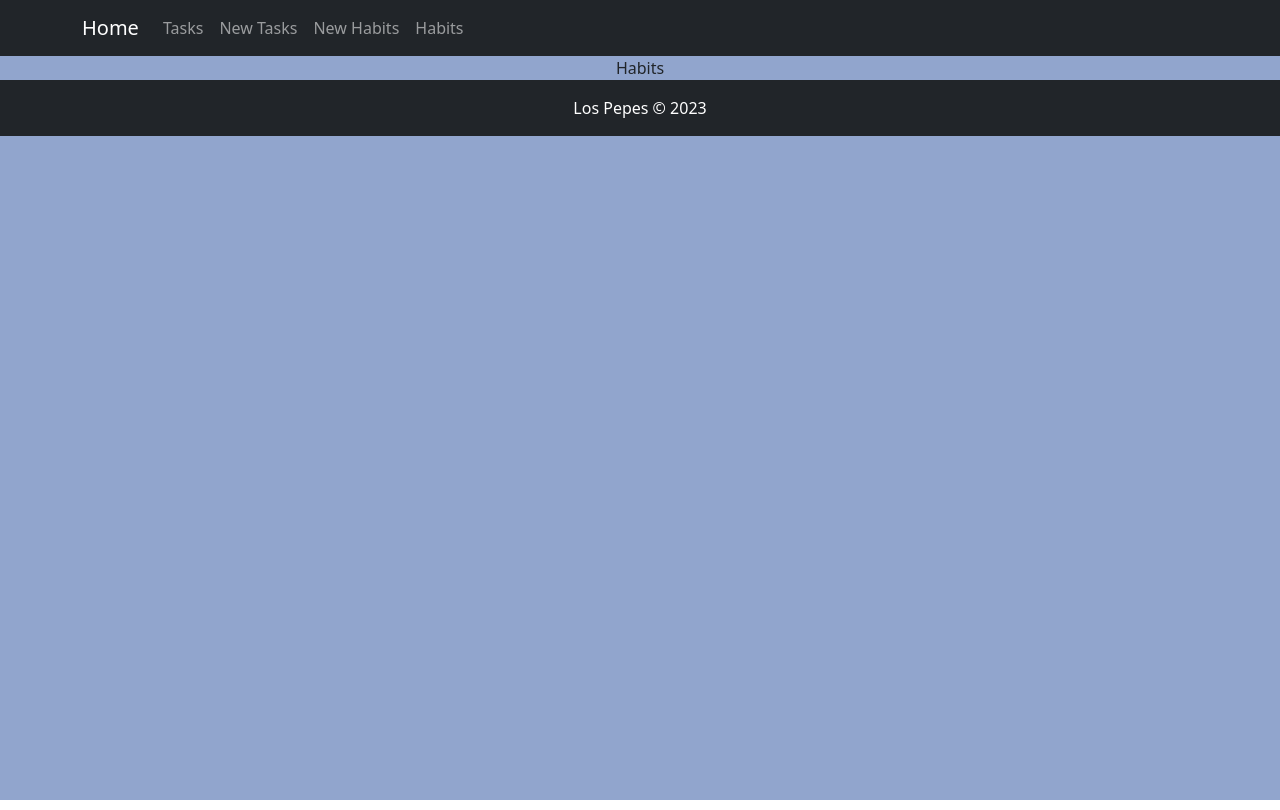
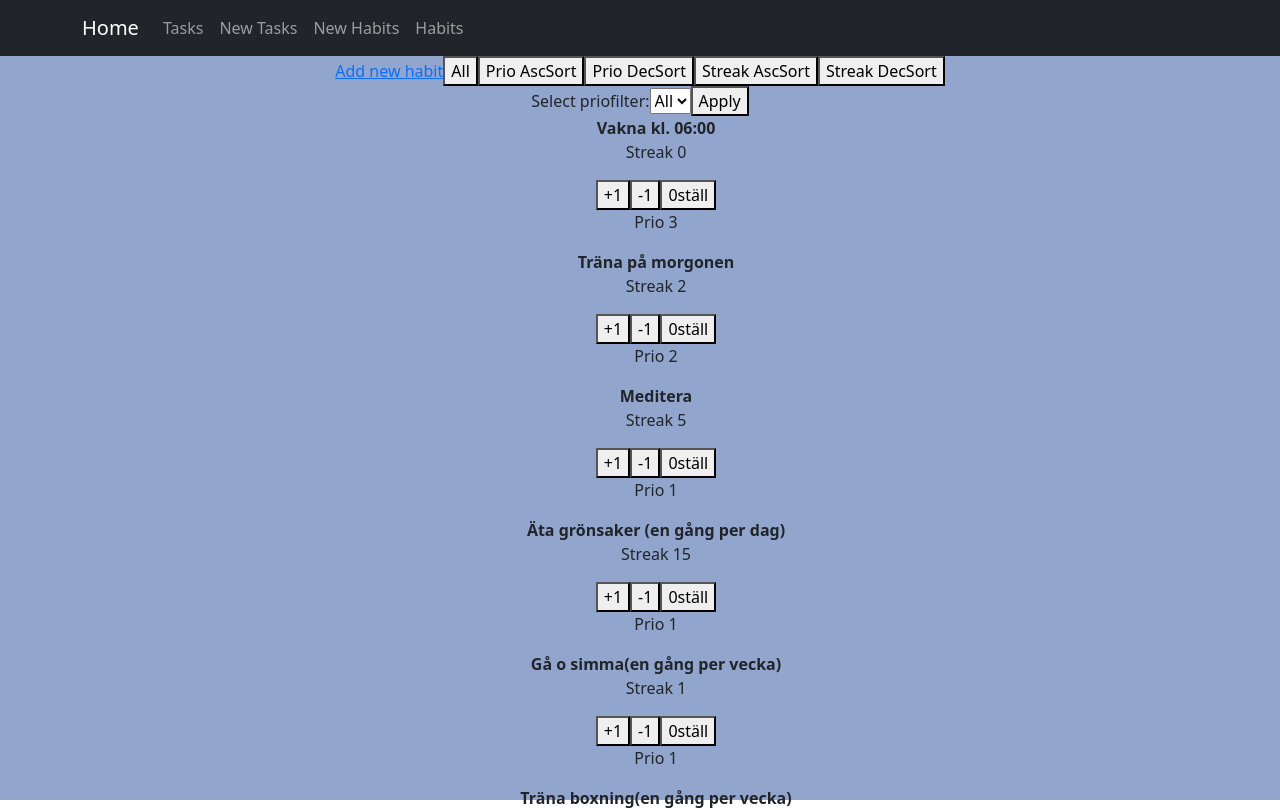
Before and after one commit to DetectiveGarcia/Task-Habits-applikation, a React (Create React App) app: page /habits in a window 1280 px wide. Shown: the top 810 px of the page. Built offline with nearby package versions, Linux system fonts and the light colour scheme.

Commit message:
Added habits

```diff
--- a/src/App.js
+++ b/src/App.js
@@ -17,7 +17,7 @@ function App() {
       title: "La vida Loca",
       description: "Dont fuk with pable",
 
-      time:"10 timmar ",
+      time: "10 timmar ",
       type: "Activity with friends",
       completed: false,
     },
@@ -25,7 +25,7 @@ function App() {
       title: "Cleaning chores",
       description: "Wash dishes",
 
-      time:"15 minuter" ,
+      time: "15 minuter",
       type: "Home Chores",
       completed: false,
     },
@@ -105,12 +105,171 @@ function App() {
     }
   }
 
+  ///Habits
+
+  let habits = [
+    {
+      title: "Vakna kl. 06:00",
+      streak: 0,
+      prio: 3,
+    },
+    {
+      title: "Träna på morgonen",
+      streak: 2,
+      prio: 2,
+    },
+    {
+      title: "Meditera",
+      streak: 5,
+      prio: 1,
+    },
+    {
+      title: "Äta grönsaker (en gång per dag)",
+      streak: 15,
+      prio: 1,
+    },
+    {
+      title: "Gå o simma(en gång per vecka)",
+      streak: 1,
+      prio: 1,
+    },
+    {
+      title: "Träna boxning(en gång per vecka)",
+      streak: 0,
+      prio: 1,
+    },
+    {
+      title: "Spara pengar (en gång i månaden)",
+      streak: 4,
+      prio: 3,
+    },
+    {
+      title: "Koda varje dag",
+      streak: 4,
+      prio: 3,
+    },
+    {
+      title: "Ringa mormor minst en gång per vecka",
+      streak: 0,
+      prio: 1,
+    },
+  ];
+
+  let [habitsState, setHabitsState] = useState(habits)
+  let [filterTextValue, setFilterTextValue] = useState("All")
+
+  let filteredHabitList = habitsState.filter((habit) => {
+    if (filterTextValue === "All") {
+      return true
+    } else if (filterTextValue === "1") {
+      return habit.prio === 1
+    } else if (filterTextValue === "2") {
+      return habit.prio === 2
+    } else if (filterTextValue === "3") {
+      return habit.prio === 3
+    }
+  })
+
+  function onFilterValueSelected(filterValue) {
+    setFilterTextValue(filterValue);
+  }
+
+  let streakInc = (habitToUpdate) => {
+    setHabitsState((prevHabit) => {
+      return prevHabit.map((habit) =>
+        habit === habitToUpdate ? { ...habit, streak: habit.streak + 1 } : habit
+      );
+    });
+  };
+
+  let streakDec = (habitToUpdate) => {
+    setHabitsState((prevHabit) => {
+      return prevHabit.map((habit) =>
+        habit === habitToUpdate
+          ? { ...habit, streak: Math.max(0, habit.streak - 1) }
+          : habit
+      );
+    });
+  };
+
+
+  let streakReset = (habitToUpdate) => {
+    setHabitsState((prevHabit) => {
+      return prevHabit.map((habit) =>
+        habit === habitToUpdate
+          ? { ...habit, streak: 0 }
+          : habit
+      );
+    });
+  };
+
+
+  let addHabit = () => {
+
+    let updatedHabits = [...habitsState];
+    let titleInput = document.querySelector('#title');
+    let streakInput = document.querySelector('#streak');
+    let prioInput = document.querySelector('#prio');
+
+
+    let titleValue = titleInput.value;
+    let streakValue = streakInput.value;
+    let prioValue = prioInput.value;
+
+    let newHabit = {
+      title: titleValue,
+      streak: Number(streakValue),
+      prio: prioValue,
+    };
+
+    titleInput.value = '';
+    streakInput.value = '';
+    prioInput.value = '';
+
+
+
+    setHabitsState([newHabit, ...updatedHabits]);
+    alert(`New habit: ${titleValue}, added`);
+
+  }
+
+  function handleClick(e) {
+    let button = e.target.innerText;
+    if (button === "All") {
+      setHabitsState(habitsState);
+    } else if (button === "Prio AscSort") {
+      let sortedHabits = [...habitsState];
+      sortedHabits.sort((a, b) => {
+        return a.prio - b.prio;
+      });
+      setHabitsState(sortedHabits);
+    } else if (button === "Prio DecSort") {
+      let sortedHabits = [...habitsState];
+      sortedHabits.sort((a, b) => {
+        return b.prio - a.prio;
+      });
+      setHabitsState(sortedHabits);
+    } else if (button === "Streak AscSort") {
+      let sortedHabits = [...habitsState];
+      sortedHabits.sort((a, b) => {
+        return a.streak - b.streak;
+      });
+      setHabitsState(sortedHabits);
+    } else if (button === "Streak DecSort") {
+      let sortedHabits = [...habitsState];
+      sortedHabits.sort((a, b) => {
+        return b.streak - a.streak;
+      });
+      setHabitsState(sortedHabits);
+    }
+  }
+
   return (
     <>
       <div className="App">
         <Navbar />
         <Routes>
-          <Route path="/" element={<Home/>} />
+          <Route path="/" element={<Home />} />
           <Route path="/newtask" element={<NewTask {...{ addTask }} />} />
           <Route
             path="/tasks/"
@@ -130,8 +289,14 @@ function App() {
               />
             }
           />
-          <Route path="/newhabits" element={<NewHabits />} />
-          <Route path="/habits" element={<Habits />} />
+          <Route path="/newhabits" element={<NewHabits {...{addHabit}} />} />
+          <Route path="/habits" element={<Habits {...{
+            filteredHabitList, onFilterValueSelected,
+            streakInc,
+            streakDec,
+            handleClick,
+            streakReset
+          }} />} />
           <Route path="/friends" element={<Friends />} />
         </Routes>
         <Footer />
--- /dev/null
+++ b/src/Components/Habits/EachHabit.jsx
@@ -0,0 +1,31 @@
+import React from 'react'
+
+const EachHabit = ({obj, streakInc, streakDec, streakReset}) => {
+
+    let handleStreakInc = () => {
+        streakInc(obj);
+      };
+
+      let handleStreakDec = () => {
+        streakDec(obj);
+      };
+
+      let handleStreakReset = () => {
+        streakReset(obj)
+      }
+
+  return (
+    <div>
+      <strong>{obj.title}</strong>
+      <div>
+        <p>Streak {obj.streak}</p>
+        <button onClick={handleStreakInc}>+1</button>
+        <button onClick={handleStreakDec}>-1</button>
+        <button onClick={handleStreakReset}>0ställ</button>
+        <p>Prio {obj.prio}</p>
+      </div>
+    </div>
+  )
+}
+
+export default EachHabit
--- /dev/null
+++ b/src/Components/Habits/Filter.jsx
@@ -0,0 +1,32 @@
+import React, { useState } from "react";
+
+const Filter = ({ onFilterValueSelected }) => {
+
+
+
+    /*let filterChange = (event) => {
+        onFilterValueSelected(event.target.value)
+    }*/
+    let filterChange = () => {
+      let prioSelect = document.querySelector('#prioSelect')
+      let prioValue = prioSelect.value
+      onFilterValueSelected(prioValue)
+  }
+
+  return (
+    <div>
+      <label>Select priofilter: </label>
+      <select id="prioSelect"  > {/*onChange={filterChange}*/}
+        <option value="All">All</option>
+        <option value="1">1</option>
+        <option value="2">2</option>
+        <option value="3">3</option>
+      </select>
+      <button onClick={
+        filterChange
+      }>Apply</button>
+    </div>
+  );
+};
+
+export default Filter;
--- /dev/null
+++ b/src/Components/Habits/HabitsList.jsx
@@ -0,0 +1,20 @@
+import React from 'react'
+import EachHabit from './EachHabit'
+
+const HabitList = ({ filteredHabitList, streakInc, streakDec, streakReset }) => {
+
+
+    return (
+        <ul>
+            {filteredHabitList.map((obj) => {
+                return (
+                    <li key={obj.title} style={{ listStyle: "none" }}>
+                        <EachHabit {...{ obj, streakInc, streakDec, streakReset }} />
+                    </li>
+                )
+            })}
+        </ul>
+    )
+}
+
+export default HabitList
--- a/src/Pages/Habits.jsx
+++ b/src/Pages/Habits.jsx
@@ -1,7 +1,24 @@
 import React from 'react'
+import { Link } from "react-router-dom";
+import Filter from "../Components/Habits/Filter";
+import HabitsList from "../Components/Habits/HabitsList";
 
-export default function Habits() {
+export default function Habits({filteredHabitList, onFilterValueSelected, streakInc, streakDec, handleClick, streakReset}) {
+
+
+
   return (
-    <div>Habits</div>
+    <>
+      <div>
+        <Link to="/newhabits">Add new habit</Link>
+        <button onClick={(e)=> handleClick(e)}>All</button>
+        <button onClick={(e)=> handleClick(e)}>Prio AscSort</button>
+        <button onClick={(e)=> handleClick(e)}>Prio DecSort</button>
+        <button onClick={(e)=> handleClick(e)}>Streak AscSort</button>
+        <button onClick={(e)=> handleClick(e)}>Streak DecSort</button>
+      </div>
+      <Filter {...{ onFilterValueSelected }} />
+      <HabitsList {...{filteredHabitList, streakInc, streakDec, streakReset}} />
+    </>
   )
 }
--- a/src/Pages/NewHabits.jsx
+++ b/src/Pages/NewHabits.jsx
@@ -1,5 +1,24 @@
 import React from "react";
+import { Link } from "react-router-dom";
 
-export default function NewHabits() {
-  return <div>NewHabits</div>;
+
+export default function NewHabits({addHabit}) {
+  return <>
+    <label htmlFor="title">
+          Title:
+          <input type="text" id="title" />
+        </label>
+        <label htmlFor="streak">
+          Streak:
+          <input type="number" id="streak" />
+        </label>
+        Prio:
+        <select name="" id="prio">
+          <option value="1">1</option>
+          <option value="2">2</option>
+          <option value="3">3</option>
+        </select>
+        <button onClick={addHabit}>Add new habit</button>
+        <Link to="/habits">Habit List</Link>
+  </>;
 }
```
